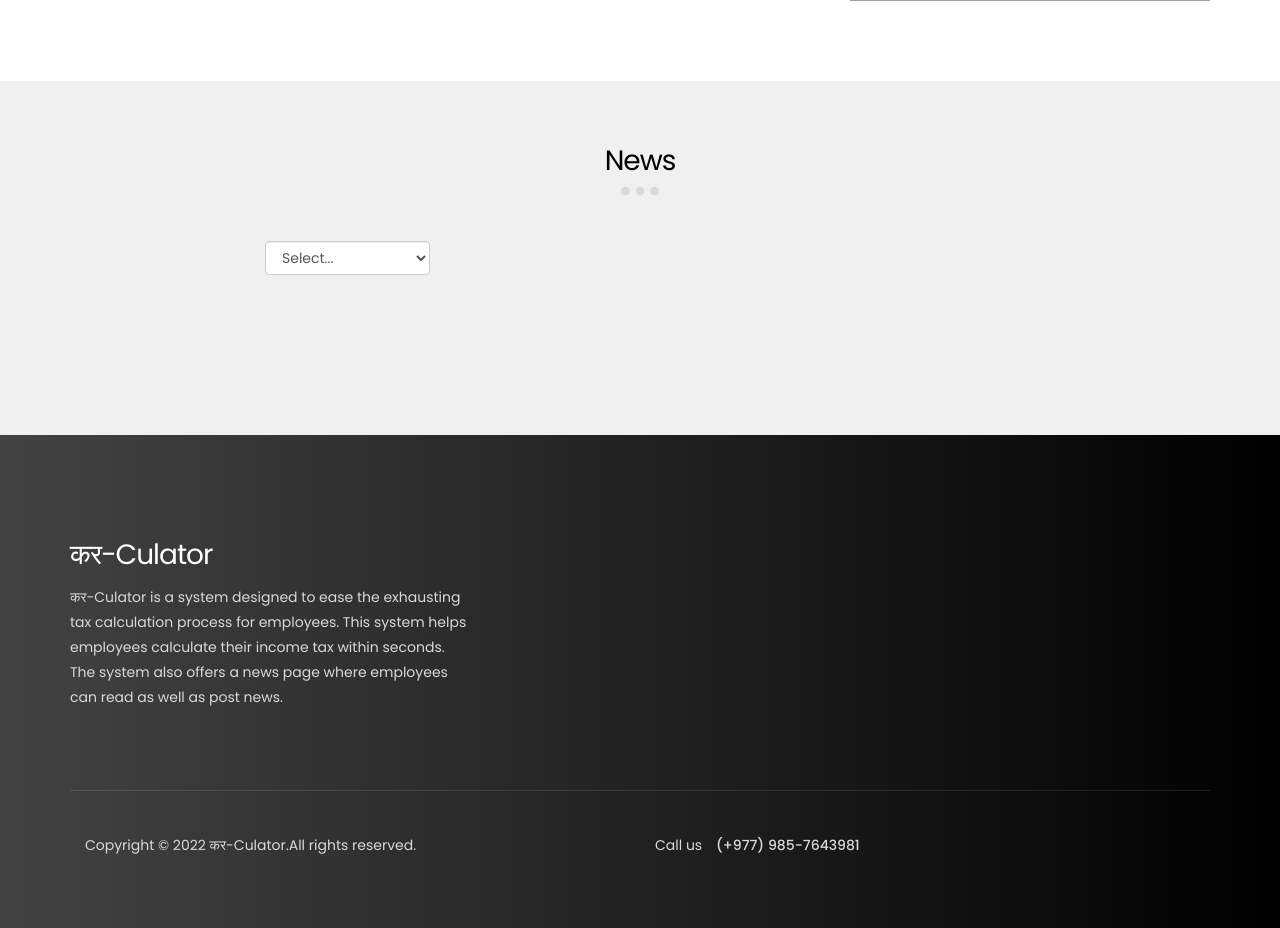
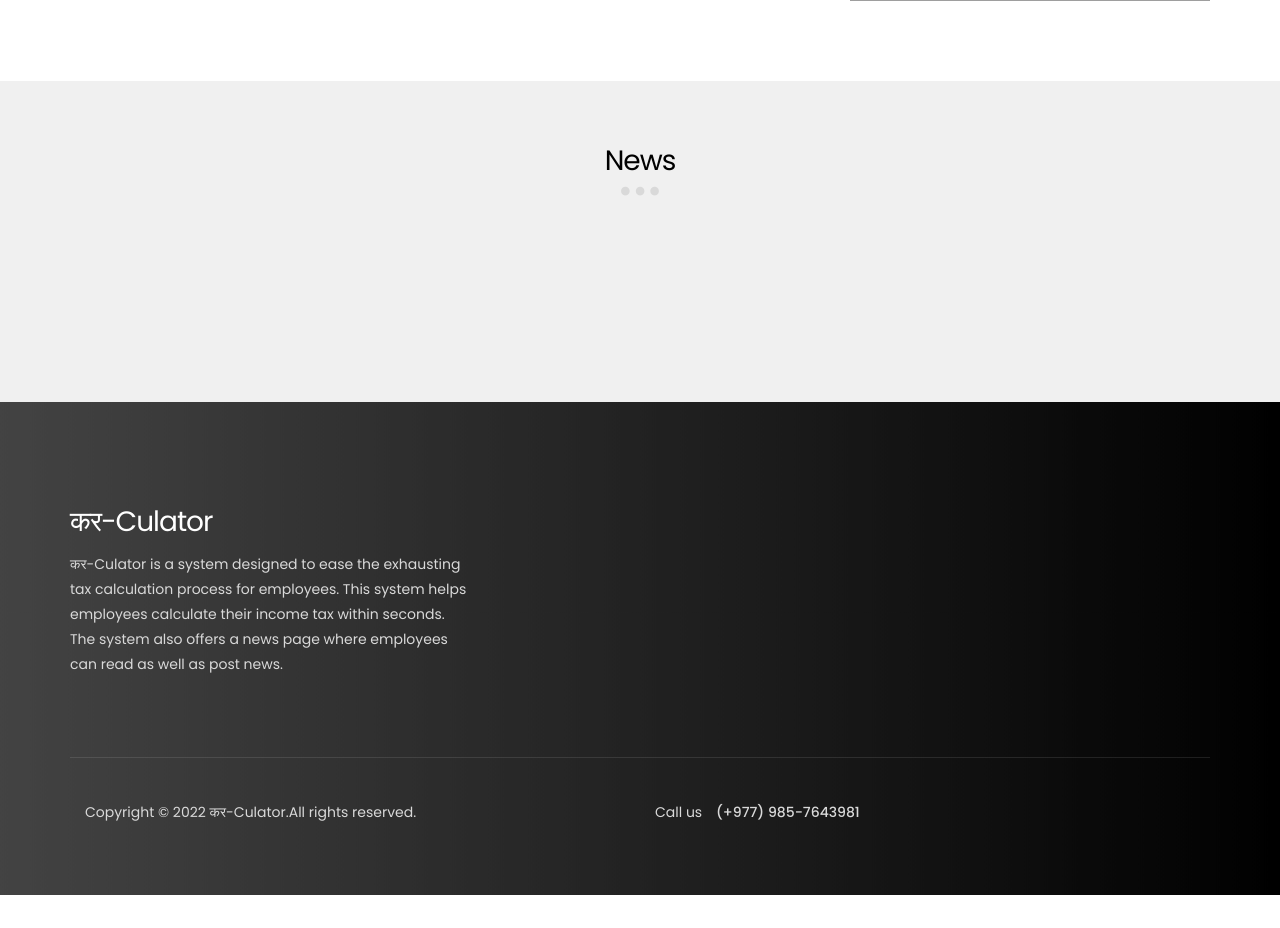
Before and after one commit to Magus4450/Kaar-culator, a Django app: page / in a window 1280 px wide. Shown: the part 1149-2077 px from the top of the page. After the commit the page ends 2044 px from the top, so only its background shows below. Run offline with Django 4.2, Linux system fonts and the light colour scheme; data that the repository does not hold is empty; parts of the project's set-up code (start-up, migrations or seed data) failed here and were passed over; some libraries are stand-ins or nearby versions; grey boxes are pictures that could not be loaded.

```diff
--- a/templates/home.html
+++ b/templates/home.html
@@ -92,7 +92,7 @@
                     <div class="col-md-2 col-sm-12">
                          <!-- <input type="submit" class="form-control" name="submit" value="Add News"> -->
                     </div>
-                       <div class="col-md-2 col-sm-6">
+                         {% comment %} <div class="col-md-2 col-sm-6">
                                    <select class="form-control" id="cf-budgets" name="cf-budgets" onchange="this.options[this.selectedIndex].value && (window.location = this.options[this.selectedIndex].value);">
                                         <option value="">Select...</option>
                                         {% for cat in cat_list %}
@@ -101,7 +101,7 @@
 
                                    </select>
 
-                          </div>
+                          </div> {% endcomment %}
                          {% if user.is_authenticated %}
                           <div class="col-md-2 col-sm-12">
                               <form action = "{% url 'news:add'%}">
--- a/templates/news/categories.html
+++ b/templates/news/categories.html
@@ -52,12 +52,13 @@
                                  </select>
 
                         </div>
-
+                        {% if user.is_authenticated %}
                         <div class="col-md-2 col-sm-12">
                             <form action = "{% url 'news:add'%}">
                             <input type="submit" class="form-control" name="submit" value="Add News">
                             </form>
                        </div>
+                       {% endif %}
              </div>
         </div>
    </section>
--- a/templates/news/news_detail.html
+++ b/templates/news/news_detail.html
@@ -63,8 +63,7 @@
                                         <button type="submit" name="post_id" value = {{news.id}}><i class="fa fa-thumbs-o-up"></i>  Like</button> - {{ total_likes}}
                                     {% endif %}
                                 {% else %}
-                                    Login to Like
-                                    {{ total_likes}}Likes
+                                    {{ total_likes}}   Likes
                                 {% endif %}
 
 
```
